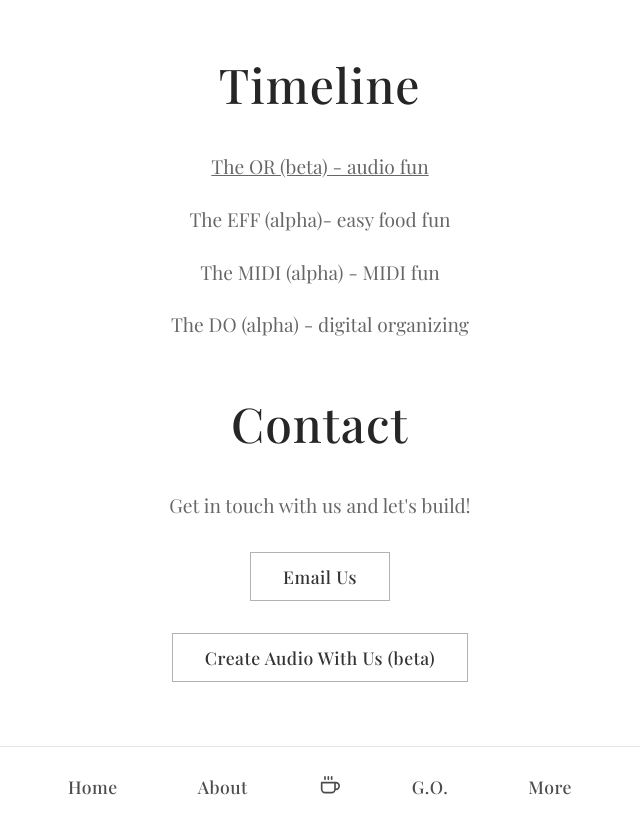
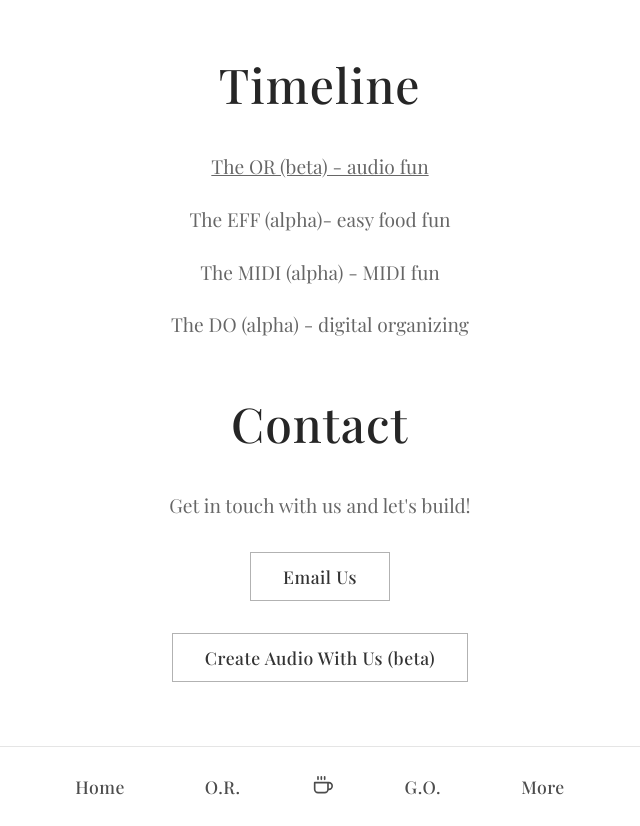
Before and after one commit to theingredients/theingredients, a React (Vite) app: page /more in a window 1280 px wide. Shown: the whole page, without its empty margins (320-960 px from the left). Built offline with nearby package versions, Linux system fonts and the light colour scheme.

Commit message:
Replace About with O.R. button and configure /or route proxy to or-six.vercel.app

```diff
--- a/src/App.tsx
+++ b/src/App.tsx
@@ -35,10 +35,10 @@ function App() {
       </Router>
       <Analytics
         beforeSend={(event) => {
-          // Exclude /go route and any paths starting with /go from analytics
-          if (event.url.includes('/go')) {
+          // Exclude /go and /or routes and any paths starting with /go or /or from analytics
+          if (event.url.includes('/go') || event.url.includes('/or')) {
             if (import.meta.env.DEV) {
-              console.log('[Analytics] Excluding /go route:', event.url)
+              console.log('[Analytics] Excluding route:', event.url)
             }
             return null // Don't send this event
           }
--- a/src/components/Layout.tsx
+++ b/src/components/Layout.tsx
@@ -537,8 +537,19 @@ const Layout = ({ children }: LayoutProps) => {
           <button onClick={() => handleNavigation('/')} className="footer-button">
             Home
           </button>
-          <button onClick={() => handleNavigation('/about')} className="footer-button">
-            About
+          <button onClick={() => {
+            // Always use window.location.href to ensure Vercel rewrite works
+            // In dev, go to live site; in production, use /or which gets rewritten
+            if (import.meta.env.DEV || window.location.hostname === 'localhost' || window.location.hostname === '127.0.0.1') {
+              // In development, redirect to live site
+              window.location.href = 'https://theingredients.io/or'
+            } else {
+              // In production, use /or which Vercel rewrites to or-six.vercel.app
+              // Using window.location.href ensures the rewrite happens (React Router navigate won't trigger it)
+              window.location.href = '/or'
+            }
+          }} className="footer-button">
+            O.R.
           </button>
           <button
             onClick={() => handleNavigation('/coffee')}
```
Also changed, not shown: vercel.json.
